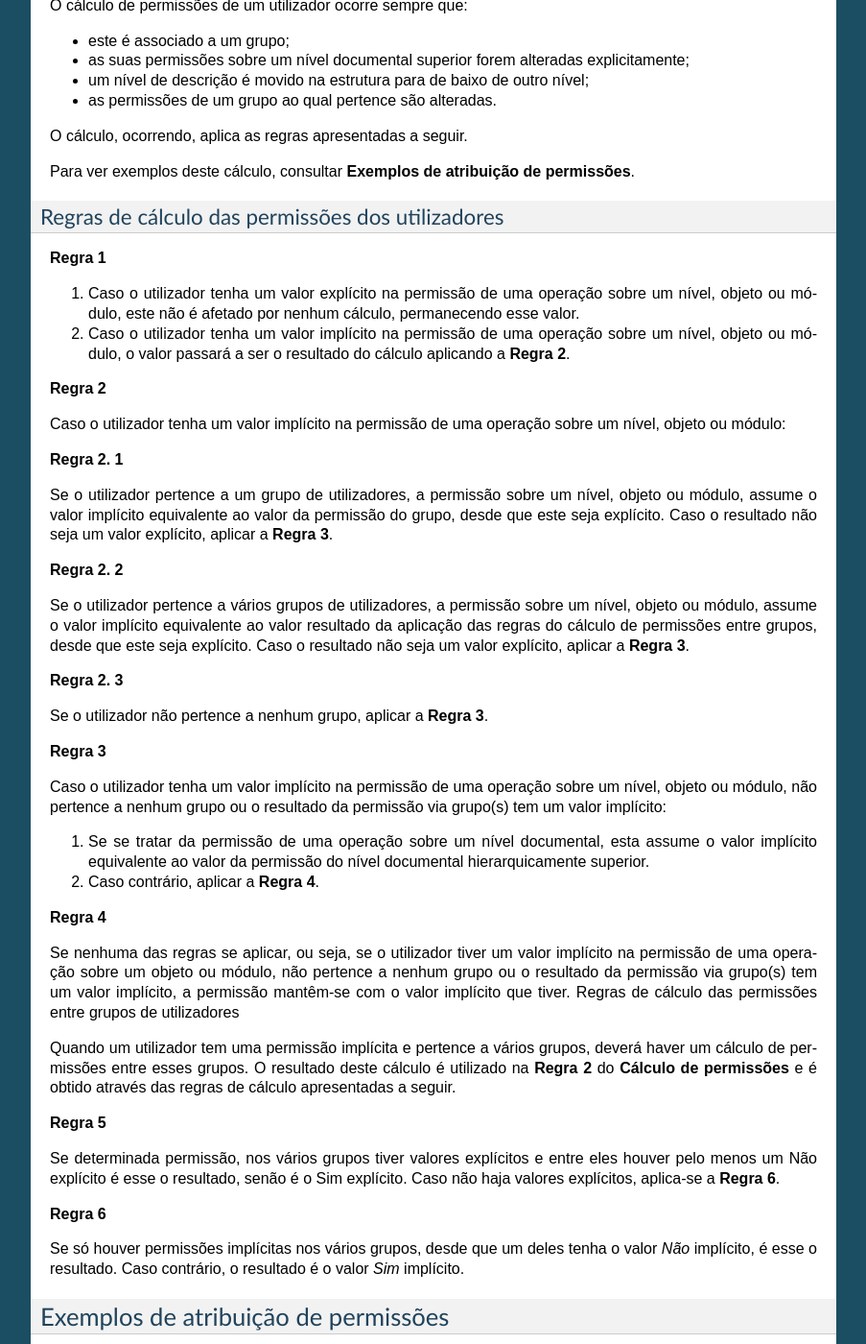
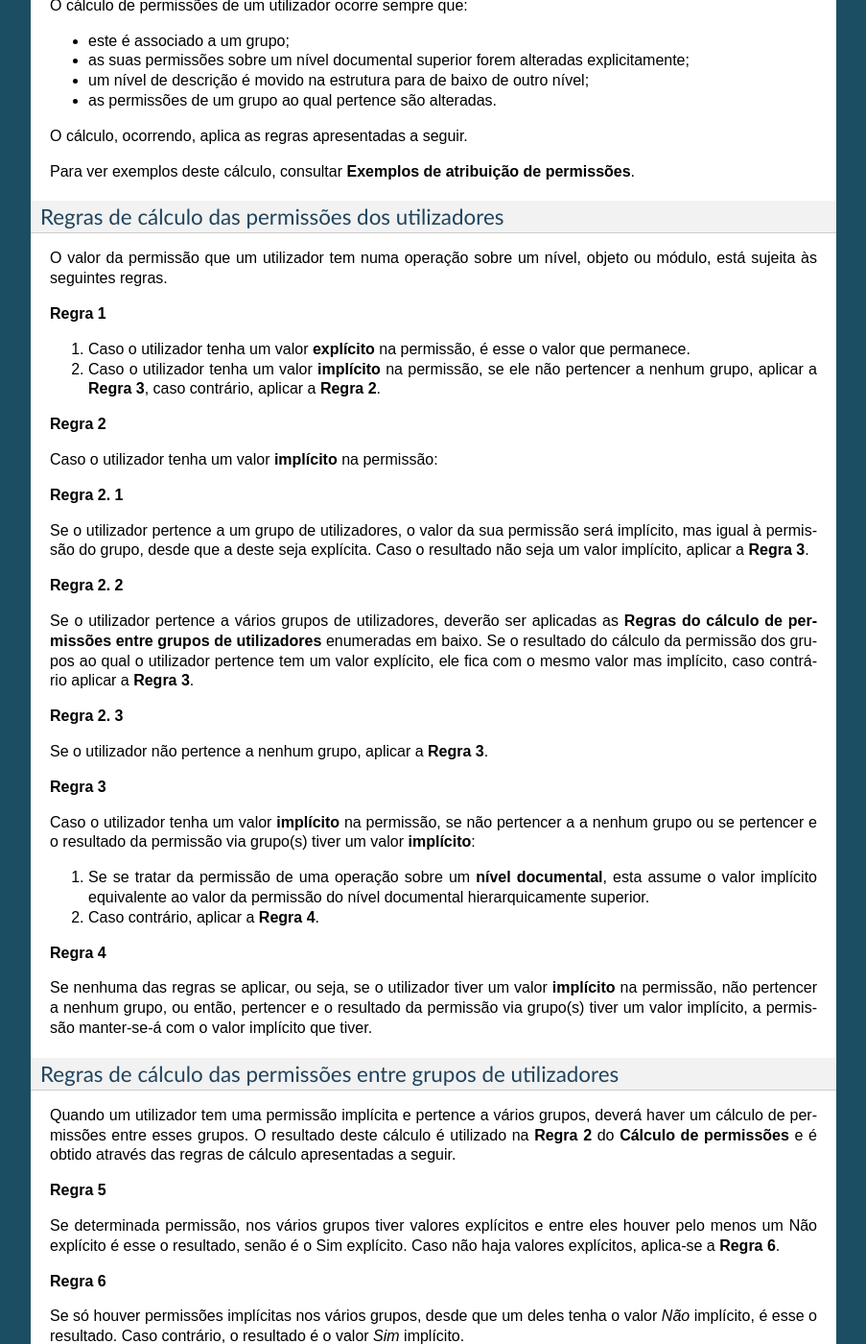
Before and after one commit to ParadigmaXis/gisa, a Sphinx documentation site: the page built from docs/permissoes.rst, in a window 1280 px wide and 1400 px high, scrolled down 2937 px. Shown: the whole window at 96% size, without its empty margins (198-1101 px from the left). Built offline with Sphinx 7.4.7, drawn with Linux system fonts in a browser that asks for light colours; some of the changed text lies outside the part shown.

Commit message:
Update permissoes.rst
Some corrections in the text.

```diff
--- a/docs/permissoes.rst
+++ b/docs/permissoes.rst
@@ -141,23 +141,25 @@ Para ver exemplos deste cálculo, consultar **Exemplos de atribuição de permis
 Regras de cálculo das permissões dos utilizadores
 ~~~~~~~~~~~~~~~~~~~~~~~~~~~~~~~
 
+O valor da permissão que um utilizador tem numa operação sobre um nível, objeto ou módulo, está sujeita às seguintes regras.
+
 **Regra 1**
 
-1. Caso o utilizador tenha um valor explícito na permissão de uma operação sobre um nível, objeto ou módulo, este não é afetado por nenhum cálculo, permanecendo esse valor.
+1. Caso o utilizador tenha um valor **explícito** na permissão, é esse o valor que permanece.
 
-2. Caso o utilizador tenha um valor implícito na permissão de uma operação sobre um nível, objeto ou módulo, o valor passará a ser o resultado do cálculo aplicando a **Regra 2**.
+2. Caso o utilizador tenha um valor **implícito** na permissão, se ele não pertencer a nenhum grupo, aplicar a **Regra 3**, caso contrário, aplicar a **Regra 2**.
 
 **Regra 2**
 
-Caso o utilizador tenha um valor implícito na permissão de uma operação sobre um nível, objeto ou módulo:
+Caso o utilizador tenha um valor **implícito** na permissão:
 
 **Regra 2. 1**
 
-Se o utilizador pertence a um grupo de utilizadores, a permissão sobre um nível, objeto ou módulo, assume o valor implícito equivalente ao valor da permissão do grupo, desde que este seja explícito. Caso o resultado não seja um valor explícito, aplicar a **Regra 3**.
+Se o utilizador pertence a um grupo de utilizadores, o valor da sua permissão será implícito, mas igual à permissão do grupo, desde que a deste seja explícita. Caso o resultado não seja um valor implícito, aplicar a **Regra 3**.
 
 **Regra 2. 2**
 
-Se o utilizador pertence a vários grupos de utilizadores, a permissão sobre um nível, objeto ou módulo, assume o valor implícito equivalente ao valor resultado da aplicação das regras do cálculo de permissões entre grupos, desde que este seja explícito. Caso o resultado não seja um valor explícito, aplicar a **Regra 3**.
+Se o utilizador pertence a vários grupos de utilizadores, deverão ser aplicadas as **Regras do cálculo de permissões entre grupos de utilizadores** enumeradas em baixo. Se o resultado do cálculo da permissão dos grupos ao qual o utilizador pertence tem um valor explícito, ele fica com o mesmo valor mas implícito, caso contrário aplicar a **Regra 3**.
 
 **Regra 2. 3**
 
@@ -165,16 +167,18 @@ Se o utilizador não pertence a nenhum grupo, aplicar a **Regra 3**.
 
 **Regra 3**
 
-Caso o utilizador tenha um valor implícito na permissão de uma operação sobre um nível, objeto ou módulo, não pertence a nenhum grupo ou o resultado da permissão via grupo(s) tem um valor implícito:
+Caso o utilizador tenha um valor **implícito** na permissão, se não pertencer a a nenhum grupo ou se pertencer e o resultado da permissão via grupo(s) tiver um valor **implícito**:
 
-1. Se se tratar da permissão de uma operação sobre um nível documental, esta assume o valor implícito equivalente ao valor da permissão do nível documental hierarquicamente superior.
+1. Se se tratar da permissão de uma operação sobre um **nível documental**, esta assume o valor implícito equivalente ao valor da permissão do nível documental hierarquicamente superior.
 
 2. Caso contrário, aplicar a **Regra 4**.
 
 **Regra 4**
 
-Se nenhuma das regras se aplicar, ou seja, se o utilizador tiver um valor implícito na permissão de uma operação sobre um objeto ou módulo, não pertence a nenhum grupo ou o resultado da permissão via grupo(s) tem um valor implícito, a permissão mantêm-se com o valor implícito que tiver.
+Se nenhuma das regras se aplicar, ou seja, se o utilizador tiver um valor **implícito** na permissão, não pertencer a nenhum grupo, ou então, pertencer e o resultado da permissão via grupo(s) tiver um valor implícito, a permissão manter-se-á com o valor implícito que tiver.
+
 Regras de cálculo das permissões entre grupos de utilizadores
+~~~~~~~~~~~~~~~~~~~~~~~~~~~~~~~
 
 Quando um utilizador tem uma permissão implícita e pertence a vários grupos, deverá haver um cálculo de permissões entre esses grupos. O resultado deste cálculo é utilizado na **Regra 2** do **Cálculo de permissões** e é obtido através das regras de cálculo apresentadas a seguir.
 
```
